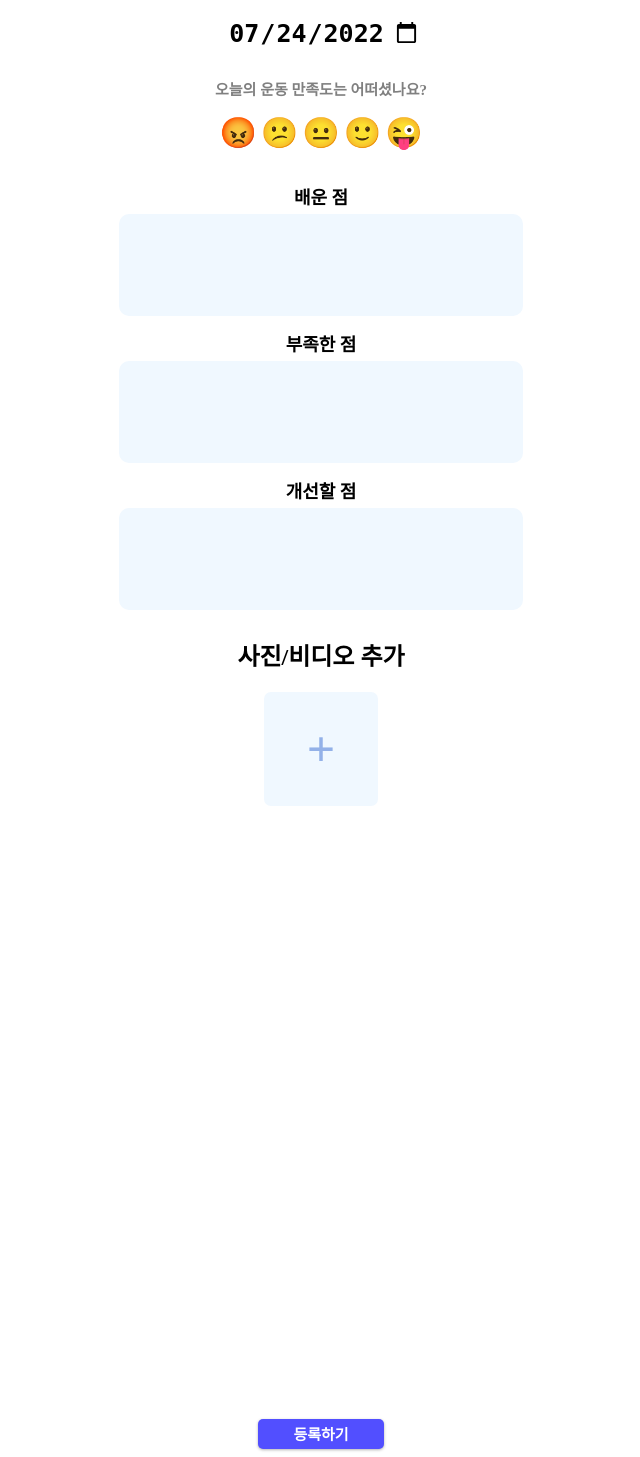
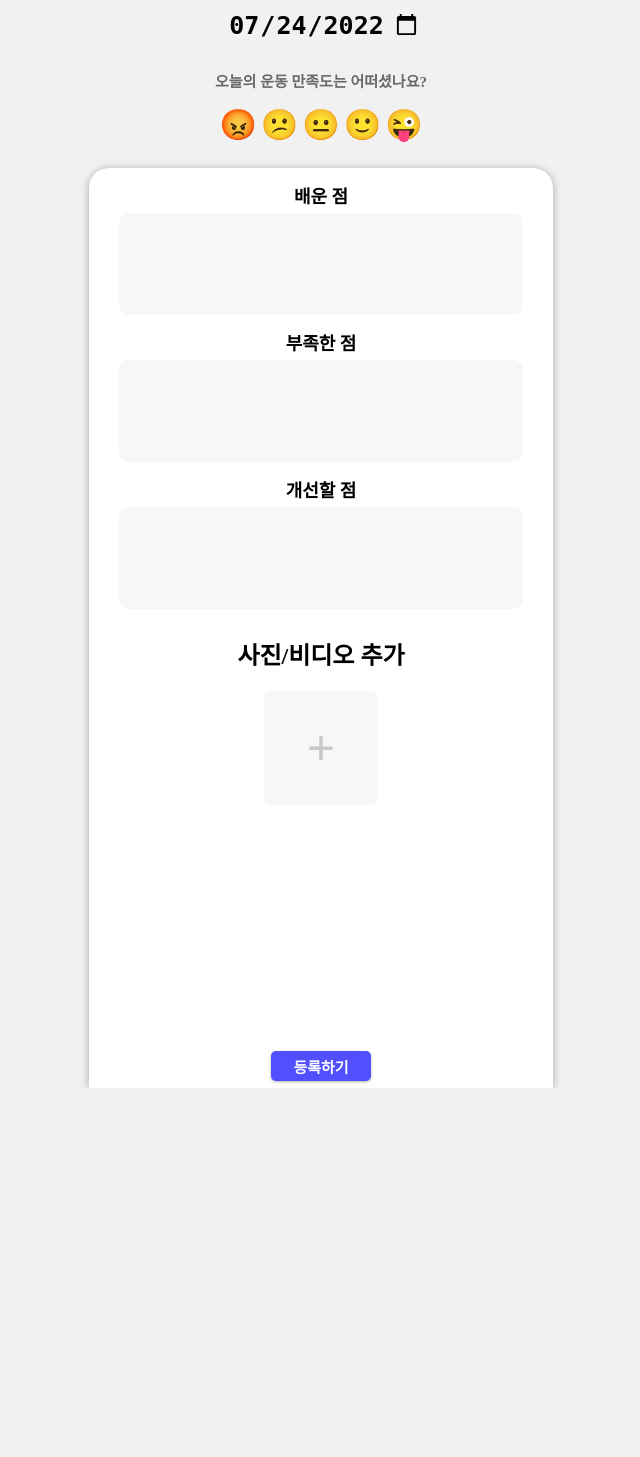
Before and after one commit to Delaywoo/Sportly, a Django app: page /mylog/create/ in a window 1280 px wide. Shown: the whole page, without its empty margins (319-959 px from the left). After the commit the page ends 1088 px from the top, so only its background shows below. Run offline with Django 4.2, Linux system fonts and the light colour scheme.

Commit message:
mylog create css 가운데정렬 수정

```diff
--- a/mylog/templates/css/mylog_create.css
+++ b/mylog/templates/css/mylog_create.css
@@ -1,5 +1,26 @@
 *{
     text-align: center;
+}
+
+body {
+    position: absolute;
+    background-color: rgb(241, 241, 241);
+    margin: auto;
+    top: 0;
+    bottom: 0;
+    left: 0;
+    right: 0;
+}
+
+.page-background {
+    position: relative;
+    background-color:white;
+    width: 95%;
+    max-width: 450px;
+    border-top-left-radius: 20px;
+    border-top-right-radius: 20px;
+    box-shadow:rgba(0, 0, 0, 0.3) 0 1px 8px;
+    margin: auto;
 }
 
 #video-play {
@@ -40,11 +61,12 @@
     border: none;
     padding: 10px;
     padding-bottom: 20px;
+    background-color: rgb(241, 241, 241);
 }
 
 h1 {
     font-size: 15px;
-    color: gray;
+    color:dimgray;
 }
 
 .writing-can {
@@ -53,7 +75,7 @@ h1 {
     height: 100px;
     border: none;
     border-radius: 10px;
-    background-color:aliceblue;
+    background-color:rgba(240, 240, 240, 0.5);
     font-size: 15px;
     margin-top: 5px;
 }
@@ -61,8 +83,8 @@ h1 {
 .img-upload {
     width: 100px;
     height: 100px;
-    color: rgb(147, 177, 232);
-    background-color:aliceblue;
+    color: rgb(200, 200, 200);
+    background-color:rgba(240, 240, 240, 0.5);;
     font-size: 50px;
     border-radius: 7px;
     font-weight: 600;
--- a/mylog/templates/mylog_create.html
+++ b/mylog/templates/mylog_create.html
@@ -34,7 +34,7 @@
         });
     </script>
 
-
+    <div class="page-background">
         <form action="#" method="post">
             <div>
                 <label for="learned" class="title1">배운 점</label>
@@ -76,8 +76,8 @@
                 video.play();
             });
         </script>
-    </div>
 
         <input type="button" class="mylogcreate-button" value="등록하기">
+    </div>
 </body>
 </html>
```
Lines whose indentation alone changed are shown as unchanged.
